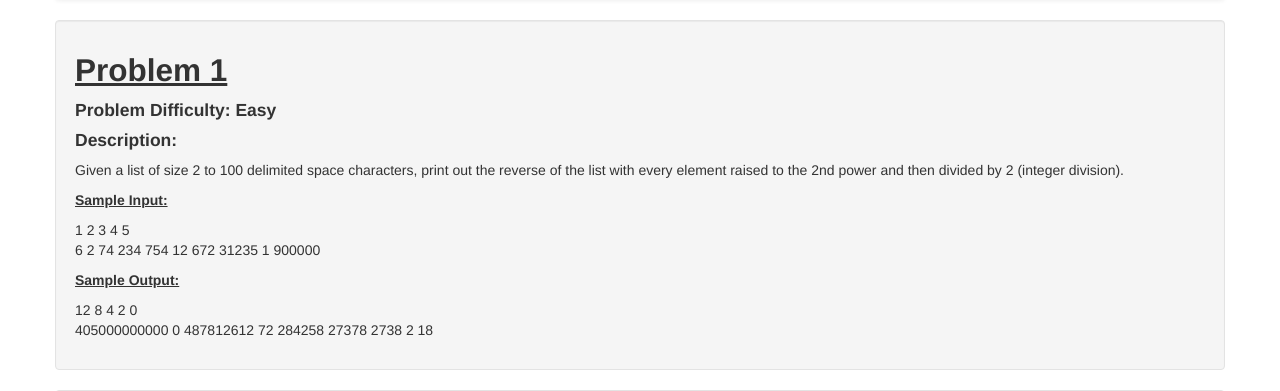
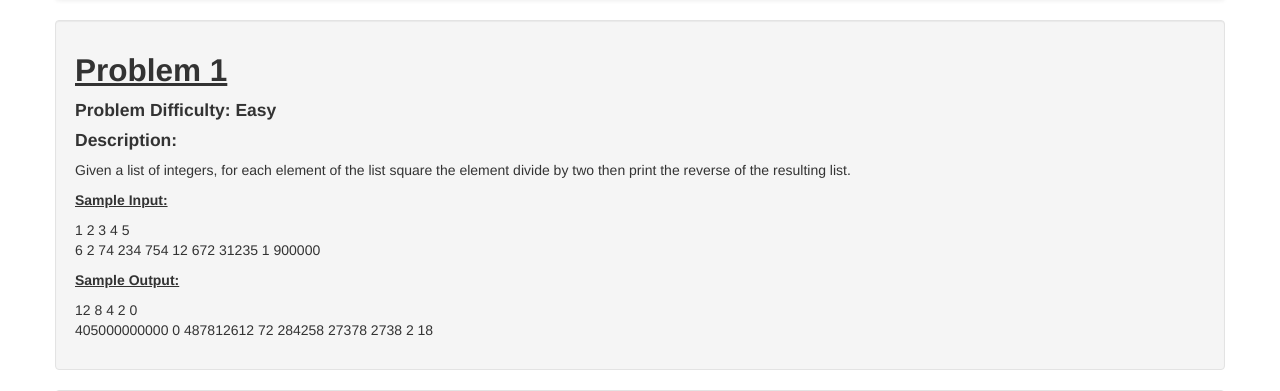
Before and after one commit to ratchelfurlong/Program_A_Bull, a Flask app: page /upload/1 in a window 1280 px wide. Shown: the part 42-433 px from the top of the page. Run offline with Flask 2, Linux system fonts and the light colour scheme; a user stored in the database is signed in; some libraries are stand-ins or nearby versions.

Commit message:
Update 1.html

```diff
--- a/app/templates/1.html
+++ b/app/templates/1.html
@@ -8,7 +8,7 @@
 		<h4>Problem Difficulty: Easy</h4>
 
 		<h4>Description:</h4>
-		<p>Given a list of size 2 to 100 delimited space characters, print out the reverse of the list with every element raised to the 2nd power and then divided by 2 (integer division).</p>
+		<p>Given a list of integers, for each element of the list square the element divide by two then print the reverse of the resulting list.</p>
 
 		<h5><u>Sample Input:</u></h5>
 		<p>
```
